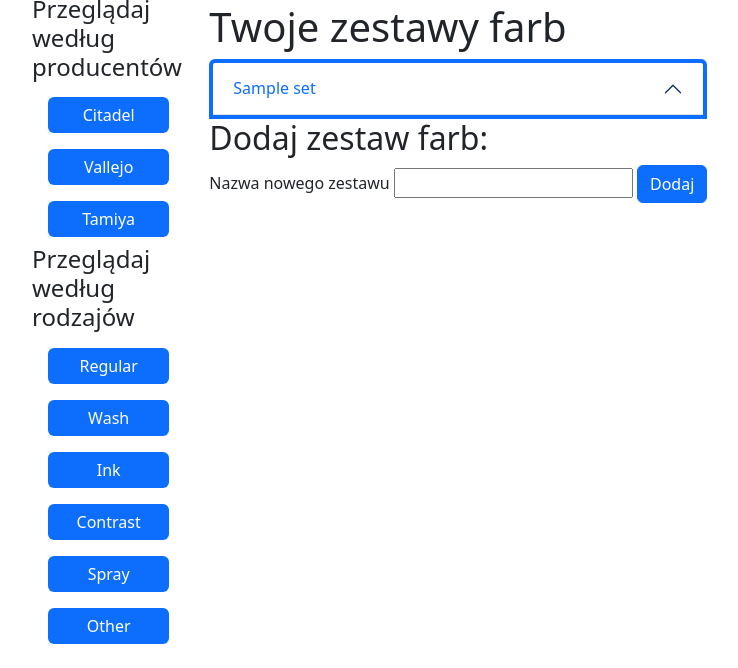
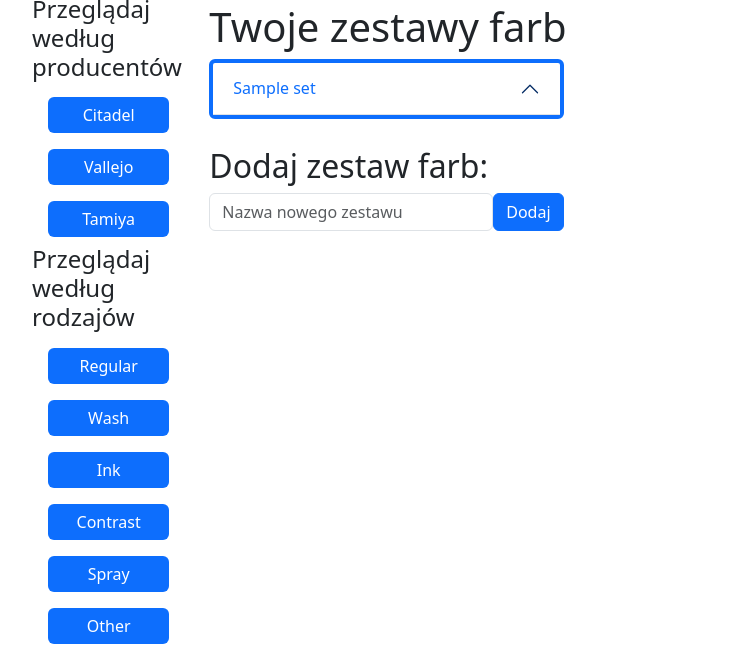
Before and after one commit to Maciekk119/WykazFarb, a Django app: page /paintsets/ in a window 1280 px wide. Shown: the part 137-805 px from the top of the page, without its empty margins (8-746 px from the left). Run offline with Django 4.2, Linux system fonts and the light colour scheme; a user stored in the database is signed in; tables that the repository leaves empty hold one stand-in row (values such as "Sample post"); parts of the project's set-up code (start-up, migrations or seed data) failed here and were passed over; some libraries are stand-ins or nearby versions.

Commit message:
Accordion w wykazach

```diff
--- a/templates/main.html
+++ b/templates/main.html
@@ -19,7 +19,7 @@
         </div>
         {% if user.is_authenticated %}
             <div class="btn-group">
-                <a href="/paints"><button type="button"  class="btn btn-primary border-0">Twoje farby</button></a>
+                <a href="/paints"><button type="button"  class="btn btn-primary">Twoje farby</button></a>
                 <a href="/paintsets?name={{ user.id }}"><button type="button"  class="btn btn-primary border-0">Twoje zestawy</button></a>
             </div>
         {% endif %}
@@ -39,7 +39,7 @@
 <div class=".container-fluid">
 
 </div>
-    <div class="row justify-content-between">
+    <div class="row justify-content-left">
 
         <div class="col-2">
     <menu >
--- a/templates/paintsets.html
+++ b/templates/paintsets.html
@@ -3,16 +3,17 @@
     <h1>
         Twoje zestawy farb
     </h1>
-    <div class="d-flex justify-content-left">
-    <div class="accordion" id="accordion">
+    <div class="col col-4 justify-content-between">
+        <div class="accordion " id="accordion">
             {% for zestaw in farby %}
                 {% with collapse=forloop.counter %}
-
-                <div class="accordion-item border-4 border-primary">
+                    <div>
+                    <div class="accordion-item  border-primary border-4 my-1">
                     {% for pozycja1 in zestaw|slice:":1" %}
 
                         <h2 class="accordion-header ">
-                        <button class="accordion-button text-primary bg-white " type="button" data-bs-toggle="collapse"
+                            <button class="accordion-button   text-primary bg-white " type="button"
+                                    data-bs-toggle="collapse"
                                     data-bs-target="#collapse{{ collapse }}" aria-expanded="true"
                                     aria-controls="collapse{{ collapse }}">
                                 {{ forloop.count }}
@@ -20,8 +21,8 @@
                             </button>
                         </h2>
                     {% endfor %}
-                <div id="collapse{{ collapse }}" class="accordion-collapse collapse border-0" data-bs-parent="#accordion">
-                <div class="accordion-body">
+                    <div id="collapse{{ collapse }}" class="accordion-collapse collapse " data-bs-parent="#accordion">
+                    <div class="accordion-body ">
                         {% for pozycja2 in zestaw|slice:"1:" %}
                             {% for element in pozycja2 %}
                                 {{ element }}
@@ -31,19 +32,21 @@
                 {% endwith %}
             </div>
             </div>
+            </div>
             {% endfor %}
 
 
-<div>
-    <div class="accordion-item border-0">
+            <div class="justify-content-between">
+                <div class="accordion-item justify-content-between border-0 py-4">
                     <form method="POST">
                         {% csrf_token %}
                         <h2>Dodaj zestaw farb:</h2>
-        <p>
-            <label for="id_text_input">Nazwa nowego zestawu</label>
-            <input id="id_text_input" type="text" name="text_input" value="">
+
+                        <div class="form-group justify-between d-flex">
+                            <input class="form-control input-sm" id="id_text_input" type="text" name="text_input"
+                                   value="" placeholder="Nazwa nowego zestawu">
                             <button class="btn btn-primary" type="submit" name="button1" value="Dodaj">Dodaj</button>
-        </p>
+                        </div>
                     </form>
                 </div>
             </div>
```
Also changed, not shown: templates/catalogue.html (+25 -2 lines). Lines whose indentation alone changed are shown as unchanged.
